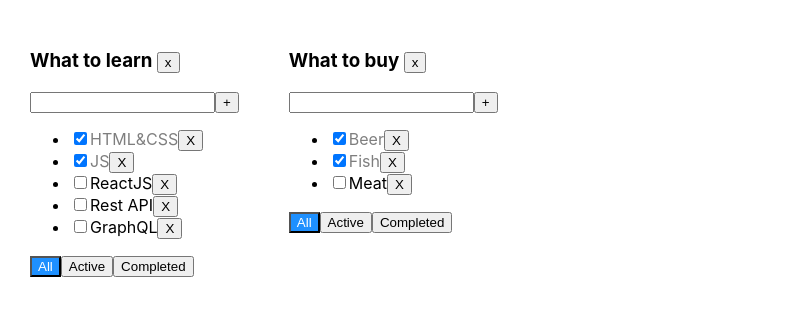
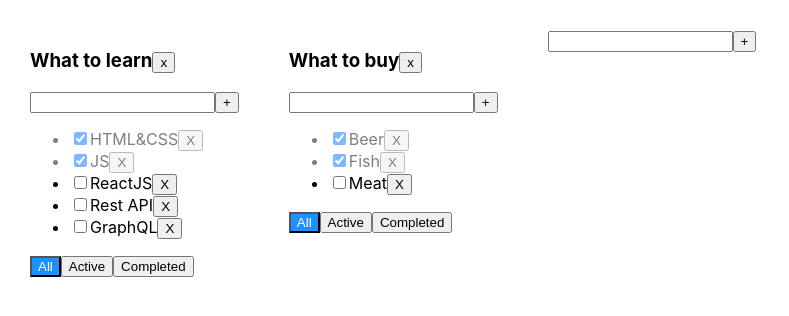
Before and after one commit to demos461/react-todolist, a React (Create React App) app: page / in a window 1280 px wide. Shown: the top 316 px of the page, without its empty margins (0-789 px from the left). Built offline with nearby package versions, Linux system fonts and the light colour scheme.

Commit message:
create universal components, add change task and todolist title functions

```diff
--- /dev/null
+++ b/src/AddItemForm.tsx
@@ -0,0 +1,45 @@
+import React, {ChangeEvent, KeyboardEvent, useState} from 'react';
+import s from './App.module.css';
+
+type AddItemFormProps = {
+    addItem: (title: string) => void
+}
+
+const AddItemForm: React.FC<AddItemFormProps> = ({addItem}) => {
+    const [inputValue, setInputValue] = useState('')
+    const [error, setError] = useState(false)
+
+    const addItemHandler = () => {
+        if (inputValue.trim()) {
+            addItem(inputValue.trim())
+            setInputValue('')
+        } else {
+            setError(true)
+        }
+
+    }
+
+    const onChangeInputHandler = (e: ChangeEvent<HTMLInputElement>) => {
+        setInputValue(e.currentTarget.value)
+    }
+
+    const onKeyPressInputHandler = (e: KeyboardEvent<HTMLInputElement>) => {
+        setError(false)
+        if (e.key === 'Enter') addItemHandler()
+    }
+    return (
+        <div>
+            <input
+                className={error ? s.error : ''}
+                value={inputValue}
+                onChange={onChangeInputHandler}
+                onKeyPress={onKeyPressInputHandler}
+            />
+            <button onClick={addItemHandler}>+</button>
+
+            {error && <div className={s.errorMessage}>Title is required</div>}
+        </div>
+    );
+};
+
+export default AddItemForm;
--- a/src/App.tsx
+++ b/src/App.tsx
@@ -2,6 +2,7 @@ import React, {useState} from 'react';
 import s from './App.module.css';
 import TodoList, {TaskType} from './TodoList';
 import {v1} from 'uuid';
+import AddItemForm from './AddItemForm';
 
 export type FilterValueType = 'all' | 'active' | 'completed'
 
@@ -49,13 +50,27 @@ function App() {
         setTasks({...tasks, [todoListId]: [...tasks[todoListId], {id: v1(), title, isDone: false}]})
     }
 
-    const changeTaskStatus = (todoListId: string, taskID: string, isDone: boolean) => {
-        setTasks({...tasks, [todoListId]: tasks[todoListId].map(t => t.id === taskID ? {...t, isDone} : t)})
+    const changeTaskTitle = (todoListId: string, taskId: string, title: string) => {
+        setTasks({...tasks, [todoListId]: tasks[todoListId].map(t => t.id === taskId ? {...t, title} : t)})
     }
 
-    const removeTodolist = (todoListId: string) => {
+    const changeTaskStatus = (todoListId: string, taskId: string, isDone: boolean) => {
+        setTasks({...tasks, [todoListId]: tasks[todoListId].map(t => t.id === taskId ? {...t, isDone} : t)})
+    }
+
+    const addTodoList = (title: string) => {
+        const todoListId = v1()
+        setTodoLists([...todoLists, {id: todoListId, title, filter: 'all'}])
+        setTasks({...tasks, [todoListId]: []})
+    }
+
+    const removeTodoList = (todoListId: string) => {
         setTodoLists(todoLists.filter(tl => tl.id !== todoListId))
         delete tasks[todoListId]
+    }
+
+    const changeTodoListTitle = (todoListId: string, title: string) => {
+        setTodoLists(todoLists.map(tl => tl.id === todoListId ? {...tl, title} : tl))
     }
 
     const changeFilter = (todoListId: string, filter: FilterValueType) => {
@@ -65,6 +80,7 @@ function App() {
 
     return (
         <div className={s.App}>
+
 
             {todoLists.map(tl => {
 
@@ -82,14 +98,15 @@ function App() {
                         tasks={tasksForTodoList}
                         removeTask={removeTask}
                         addTask={addTask}
-                        removeTodolist={removeTodolist}
+                        changeTaskTitle={changeTaskTitle}
+                        removeTodoList={removeTodoList}
+                        changeTodoListTitle={changeTodoListTitle}
                         changeFilter={changeFilter}
                         changeTaskStatus={changeTaskStatus}
                     />
                 )
             })}
-
-
+            <AddItemForm addItem={addTodoList}/>
         </div>
     );
 }
--- /dev/null
+++ b/src/EditableSpan.tsx
@@ -0,0 +1,47 @@
+import React, {ChangeEvent, useState} from 'react';
+
+type EditableSpanProps = {
+    title: string
+    editItem: (title: string) => void
+}
+
+const EditableSpan: React.FC<EditableSpanProps> = ({title, editItem}) => {
+    const [editMode, setEditMode] = useState(false)
+    const [inputValue, setInputValue] = useState('')
+
+    const onChangeInputHandler = (e: ChangeEvent<HTMLInputElement>) => {
+        setInputValue(e.currentTarget.value)
+    }
+
+    const onBlurHandler = () => {
+        offEditMode()
+    }
+
+    const onEditMode = () => {
+        setInputValue(title)
+        setEditMode(true)
+    }
+
+    const offEditMode = () => {
+        setEditMode(false)
+        if (inputValue.trim()) {
+            editItem(inputValue.trim())
+        }
+    }
+
+    return (
+        editMode ?
+            <div style={{display: 'inline-block'}}>
+                <input
+                    value={inputValue}
+                    onChange={onChangeInputHandler}
+                    onBlur={onBlurHandler}
+                    autoFocus
+                />
+            </div>
+            :
+            <span onDoubleClick={onEditMode}>{title}</span>
+    );
+};
+
+export default EditableSpan;
--- a/src/TodoList.tsx
+++ b/src/TodoList.tsx
@@ -1,6 +1,8 @@
-import React, {ChangeEvent, KeyboardEvent, useState} from 'react';
+import React, {ChangeEvent} from 'react';
 import {FilterValueType} from './App';
 import s from './App.module.css'
+import AddItemForm from './AddItemForm';
+import EditableSpan from './EditableSpan';
 
 export type TaskType = {
     id: string
@@ -13,10 +15,12 @@ type TodoListProps = {
     title: string
     tasks: Array<TaskType>
     filter: FilterValueType
-    removeTask: (todoListId: string, taskID: string) => void
+    removeTask: (todoListId: string, taskId: string) => void
     addTask: (todoListId: string, title: string) => void
+    changeTaskTitle: (todoListId: string, taskId: string, title: string) => void
     changeFilter: (todoListId: string, filter: FilterValueType) => void
-    removeTodolist: (todoListId: string) => void
+    removeTodoList: (todoListId: string) => void
+    changeTodoListTitle: (todoListId: string, title: string) => void
     changeTaskStatus: (todoListId: string, taskID: string, isDone: boolean) => void
 }
 
@@ -27,66 +31,48 @@ const TodoList: React.FC<TodoListProps> = ({
                                                filter,
                                                removeTask,
                                                addTask,
+                                               changeTaskTitle,
                                                changeFilter,
-                                               removeTodolist,
+                                               removeTodoList,
+                                               changeTodoListTitle,
                                                changeTaskStatus
                                            }) => {
 
-    const [inputValue, setInputValue] = useState('')
-    const [error, setError] = useState(false)
-
-    const addTaskHandler = () => {
-        if (inputValue.trim()) {
-            addTask(todoListId,inputValue.trim())
-            setInputValue('')
-        } else {
-            setError(true)
-        }
-
+    const addTaskHandler = (title: string) => {
+        addTask(todoListId, title)
     }
 
-    const removeTodolistHandler = () => {
-        removeTodolist(todoListId)
+    const removeTodoListHandler = () => {
+        removeTodoList(todoListId)
     }
 
-    const onChangeInputHandler = (e: ChangeEvent<HTMLInputElement>) => {
-        setInputValue(e.currentTarget.value)
+    const changeTodoListTitleHandler = (title: string) => {
+        changeTodoListTitle(todoListId, title)
     }
 
-    const onKeyPressInputHandler = (e: KeyboardEvent<HTMLInputElement>) => {
-        setError(false)
-        if (e.key === 'Enter') addTaskHandler()
-    }
 
-    const onAllClickHandler = () => changeFilter(todoListId,'all')
-    const onActiveClickHandler = () => changeFilter(todoListId,'active')
-    const onCompletedClickHandler = () => changeFilter(todoListId,'completed')
+    const onAllClickHandler = () => changeFilter(todoListId, 'all')
+    const onActiveClickHandler = () => changeFilter(todoListId, 'active')
+    const onCompletedClickHandler = () => changeFilter(todoListId, 'completed')
 
 
     return (
         <div>
-            <h3>{title} <button onClick={removeTodolistHandler}>x</button></h3>
-            <div>
-                <input
-                    className={error ? s.error : ''}
-                    value={inputValue}
-                    onChange={onChangeInputHandler}
-                    onKeyPress={onKeyPressInputHandler}
-                />
-                <button onClick={addTaskHandler}>+</button>
-
-                {error && <div className={s.errorMessage}>Title is required</div>}
-            </div>
+            <h3><EditableSpan title={title} editItem={changeTodoListTitleHandler}/>
+                <button onClick={removeTodoListHandler}>x</button>
+            </h3>
+            <AddItemForm addItem={addTaskHandler}/>
             <ul>
                 {tasks.map(t => {
 
                     const onClickHandler = () => removeTask(todoListId, t.id)
                     const onChangeHandler = (e: ChangeEvent<HTMLInputElement>) =>
                         changeTaskStatus(todoListId, t.id, e.currentTarget.checked)
+                    const changeTaskTitleHandler = (title: string) => changeTaskTitle(todoListId, t.id, title)
                     return (
-                        <li key={t.id}>
+                        <li key={t.id} className={t.isDone ? s.isDone : ''}>
                             <input type="checkbox" checked={t.isDone} onChange={onChangeHandler}/>
-                            <span className={t.isDone ? s.isDone : ''}>{t.title}</span>
+                            <EditableSpan title={t.title} editItem={changeTaskTitleHandler}/>
                             <button onClick={onClickHandler}>X</button>
                         </li>
                     )
```
